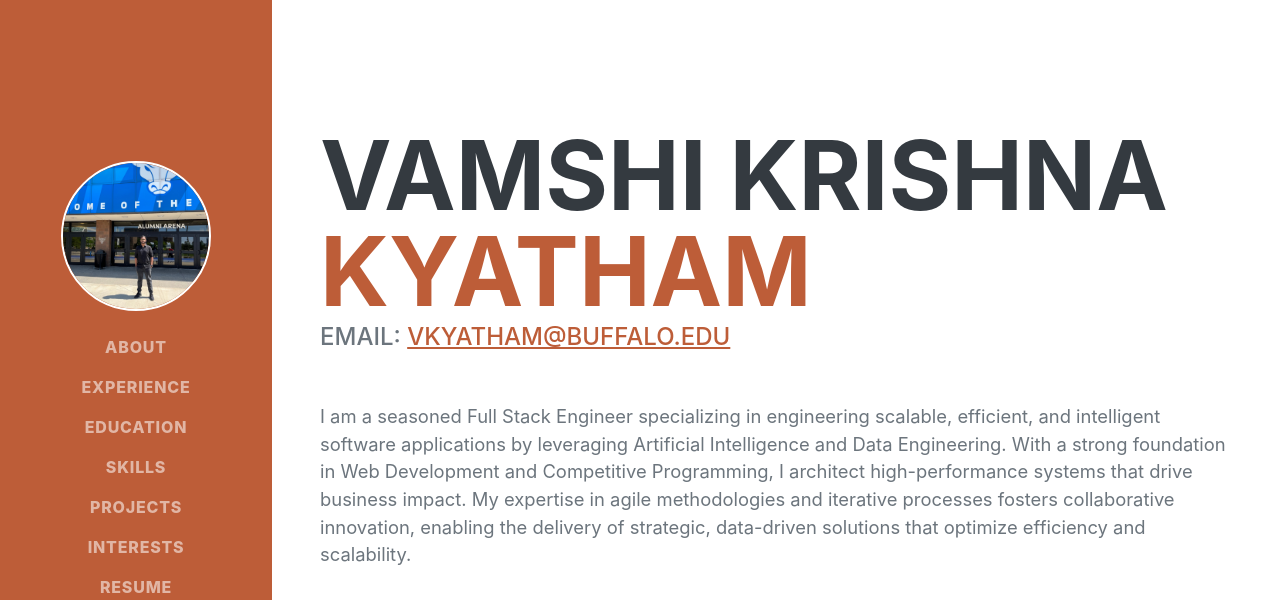
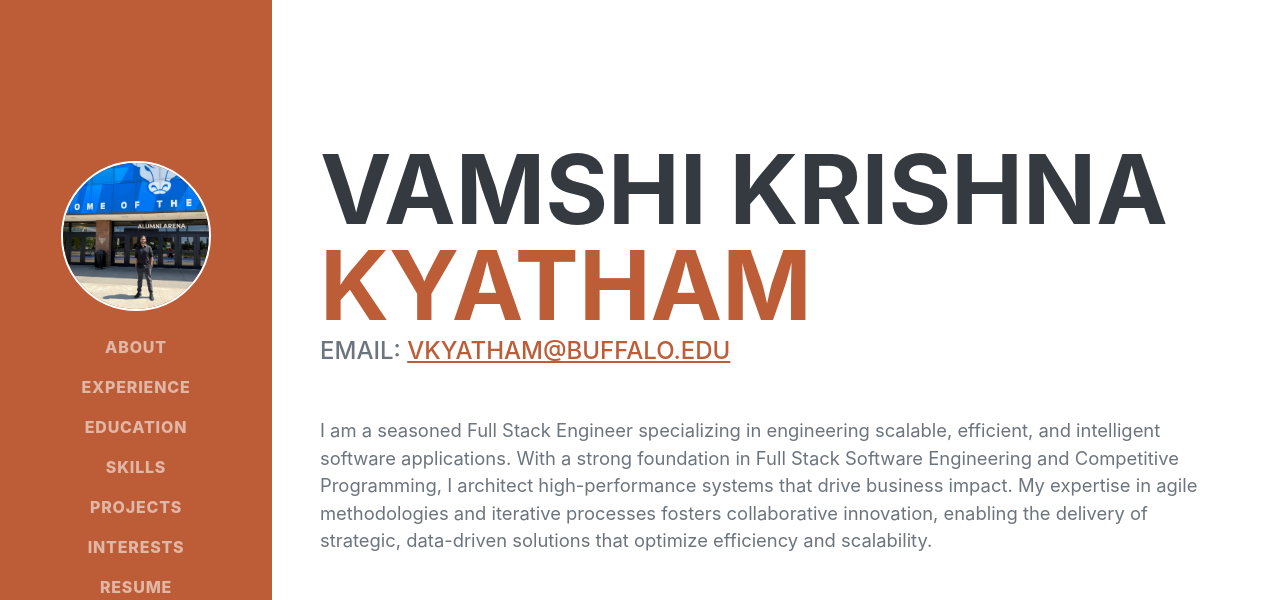
Before and after one commit to vamshikrishnakyatham/personal-portfolio, a plain HTML site: page index.html in a window 1280 px wide. Shown: the top 600 px of the page. Drawn offline with nearby package versions, Linux system fonts and the light colour scheme; a web font is replaced by a local one.

Commit message:
upd intro a bit

```diff
--- a/index.html
+++ b/index.html
@@ -48,7 +48,7 @@
                     <div class="subheading mb-5">
                         <p>Email: <a href="mailto:vkyatham@buffalo.edu">vkyatham@buffalo.edu</a></p>
                     </div>
-                    <p class="lead mb-5">I am a seasoned Full Stack Engineer specializing in engineering scalable, efficient, and intelligent software applications by leveraging Artificial Intelligence and Data Engineering. With a strong foundation in Web Development and Competitive Programming, I architect high-performance systems that drive business impact. My expertise in agile methodologies and iterative processes fosters collaborative innovation, enabling the delivery of strategic, data-driven solutions that optimize efficiency and scalability.</p>
+                    <p class="lead mb-5">I am a seasoned Full Stack Engineer specializing in engineering scalable, efficient, and intelligent software applications. With a strong foundation in Full Stack Software Engineering and Competitive Programming, I architect high-performance systems that drive business impact. My expertise in agile methodologies and iterative processes fosters collaborative innovation, enabling the delivery of strategic, data-driven solutions that optimize efficiency and scalability.</p>
                     <div class="social-icons">
                         <a class="social-icon" href="https://linkedin.com/in/kyatham-vamshi-krishna-990b13175" target="_blank"><i class="fab fa-linkedin-in"></i></a>
                         <a class="social-icon" href="https://github.com/vamshikrishnakyatham" target="_blank"><i class="fab fa-github"></i></a>
```
